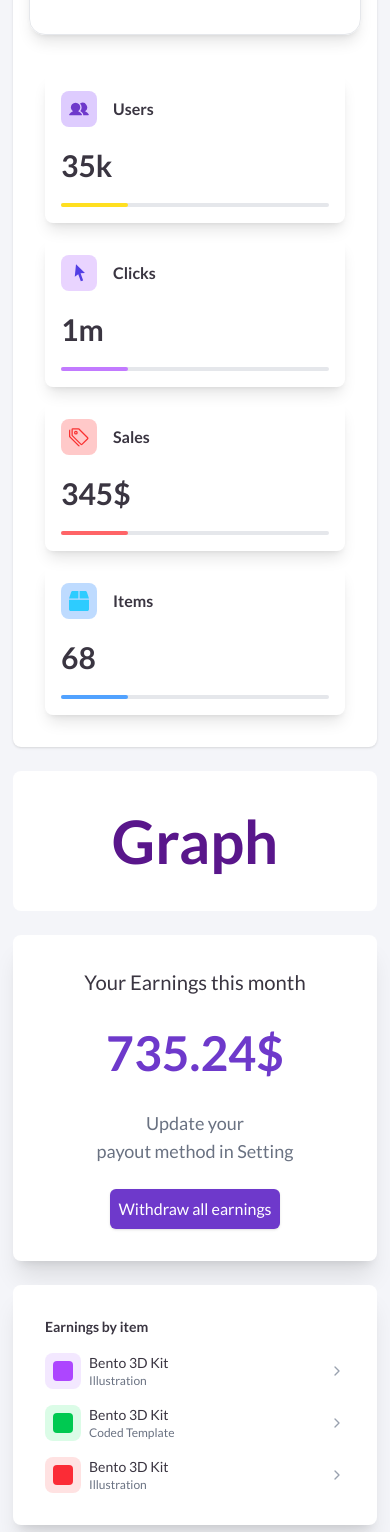
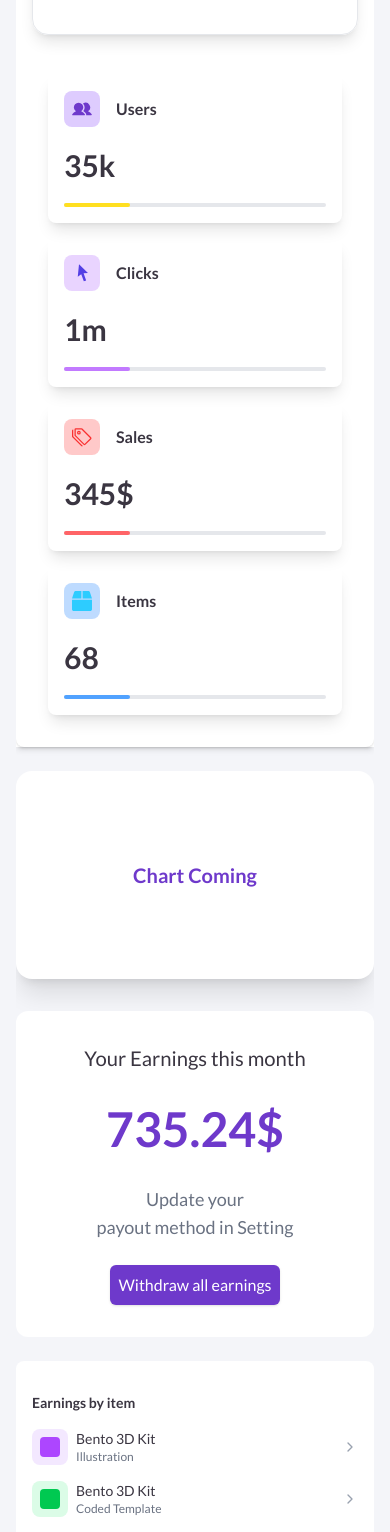
Before and after one commit to Favics-T/Admin-Dashboard, a React (Vite) app: page /home in a window 390 px wide. Shown: the part 432-1964 px from the top of the page. Built offline with nearby package versions, Linux system fonts and the light colour scheme.

Commit message:
fixed responsiveness for dashboard page

```diff
--- a/src/App.jsx
+++ b/src/App.jsx
@@ -23,6 +23,7 @@ import Chat from './pages/Pages/Chat';
 import General from './pages/Pages/Projects/General';
 import Timeline from './pages/Pages/Projects/Timeline';
 import NewProject from './pages/Pages/Projects/NewProject';
+import Dashboard from './pages/Home/Dashboard';
 
 const App = () => {
   return (
@@ -40,7 +41,7 @@ const App = () => {
 
         {/* Main Layout Route */}
         <Route element={<MainLayout />}>
-          <Route path="/home" element={<Home />} />
+          <Route path="/home" element={<Dashboard />} />
           <Route path='/home/analytics' element={<Analytics />} />
           <Route path='/pages/profileoverview' element={<ProfileOverview />} />
           <Route path='/pages/teams' element={<Teams />}/>
--- a/src/components/Card.jsx
+++ b/src/components/Card.jsx
@@ -1,14 +1,11 @@
 import React from 'react'
 
-const Card = ({children}) => {
+const Card = ({children,style}) => {
   return (
-    <div>
-      <div className='  md:w-60   shadow-xl rounded-lg bg-white'>
-                <div className='px-4'>
-            {children}
-        </div>
-      </div>
-    </div>
+         <div className={`shadow-xl rounded-2xl bg-white ${style}`}>
+                            {children}
+              </div>
+
   )
 }
 
--- a/src/components/GraphText.jsx
+++ b/src/components/GraphText.jsx
@@ -2,7 +2,7 @@
     return(
         <div className='flex items-center justify-center'>
             <div className={`  text-purple-900 flex font-bold text-3xl items-center   justify-center bg-white h60`}>
-      Graph Coming Soon
+      Chart Coming Soon
     </div>
         </div>
     )
--- a/src/pages/Home/Dashboard.jsx
+++ b/src/pages/Home/Dashboard.jsx
@@ -1,16 +1,32 @@
 import React from 'react'
+import TotalEarning from './components/TotalEarning'
+import EarningByItem from './components/EarningByItem'
+import Impression from './components/Impression'
+import ActiveUsers from './ActiveUsers'
 
 const Dashboard = () => {
   return (
-    <div>
-      <div>
+    <div className='w-full    '>
+      <div className='flex w-full  gap-8 md:flex-row flex-col'>
         {/* left div */}
-        <section>
+        <section className='md:w-[65%] flex flex-col gap-6'>
+          {/* first div */}
+          <div className='bg-white  w-full shadow-md'>
+            <ActiveUsers />
+          </div>
+
+          {/* second div */}
+          <div className=' items-center h-52 rounded-2xl flex justify-center bg-white shadow-xl w-full'>
+            <h1 className='purple Lato text-xl'>Chart Coming</h1>
+          </div>
 
         </section>
 
         {/* right div */}
-        <section>
+        <section className='flex-1 flex flex-col gap-6'>
+           <TotalEarning />
+          <EarningByItem />
+          <Impression />
 
         </section>
       </div>
--- a/src/pages/Home/components/Impression.jsx
+++ b/src/pages/Home/components/Impression.jsx
@@ -2,6 +2,7 @@ import React from 'react';
 import { Bar } from 'react-chartjs-2';
 import { Chart as ChartJS, CategoryScale, LinearScale, BarElement, Tooltip } from 'chart.js';
 import Card from '../../../components/Card';
+import { div } from 'framer-motion/client';
 
 ChartJS.register(CategoryScale, LinearScale, BarElement, Tooltip);
 
@@ -29,16 +30,19 @@ const Impression = () => {
   };
 
   return (
-    <div className=" ">
-      <Card>
-        <div className="p-4 ">
-          <h2 className="text-sm font-semibold mb-4">Impression</h2>
-          <div className="h-full">
-            <Bar data={data} options={options} />
-          </div>
-        </div>
-      </Card>
-    </div>
+
+      // <Card>
+      //   <div className="p-4 ">
+      //     <h2 className="text-sm font-semibold mb-4">Impression</h2>
+      //     <div className="h-full">
+      //       <Bar data={data} options={options} />
+      //     </div>
+      //   </div>
+      // </Card>
+      <div className='bg-white h-40 rounded-xl items-center flex justify-center text-xl font-bold'>
+        Chart Coming soon
+      </div>
+
   );
 };
 
--- a/src/pages/Home/components/TotalEarning.jsx
+++ b/src/pages/Home/components/TotalEarning.jsx
@@ -5,9 +5,9 @@ import Card from '../../../components/Card';
 const TotalEarning = () => {
   return (
 
-    <div>
-      <Card>
-         <div className='bg-white py-8 lato px-12 flex flex-col gap-6 justify-center items-center  rounded-lg '>
+
+
+         <div className='bg-white rounded-xl py-8 lato px-12 flex flex-col gap-6 justify-center items-center   '>
       <div className='flex flex-col gap-8 justify-center items-center text-center'>
          <h1 className="font-medium lato text-[#3a3541] text-[20.25px]">Your Earnings this month</h1>
          <div className='flex flex-col gap-8'>
@@ -17,8 +17,8 @@ const TotalEarning = () => {
        </div>
        <Button label='Withdraw all earnings' style={`shadow text-[#6E39CB] text-[16px] `} />
      </div>
-      </Card>
-    </div>
+
+
   );
 };
 
```
